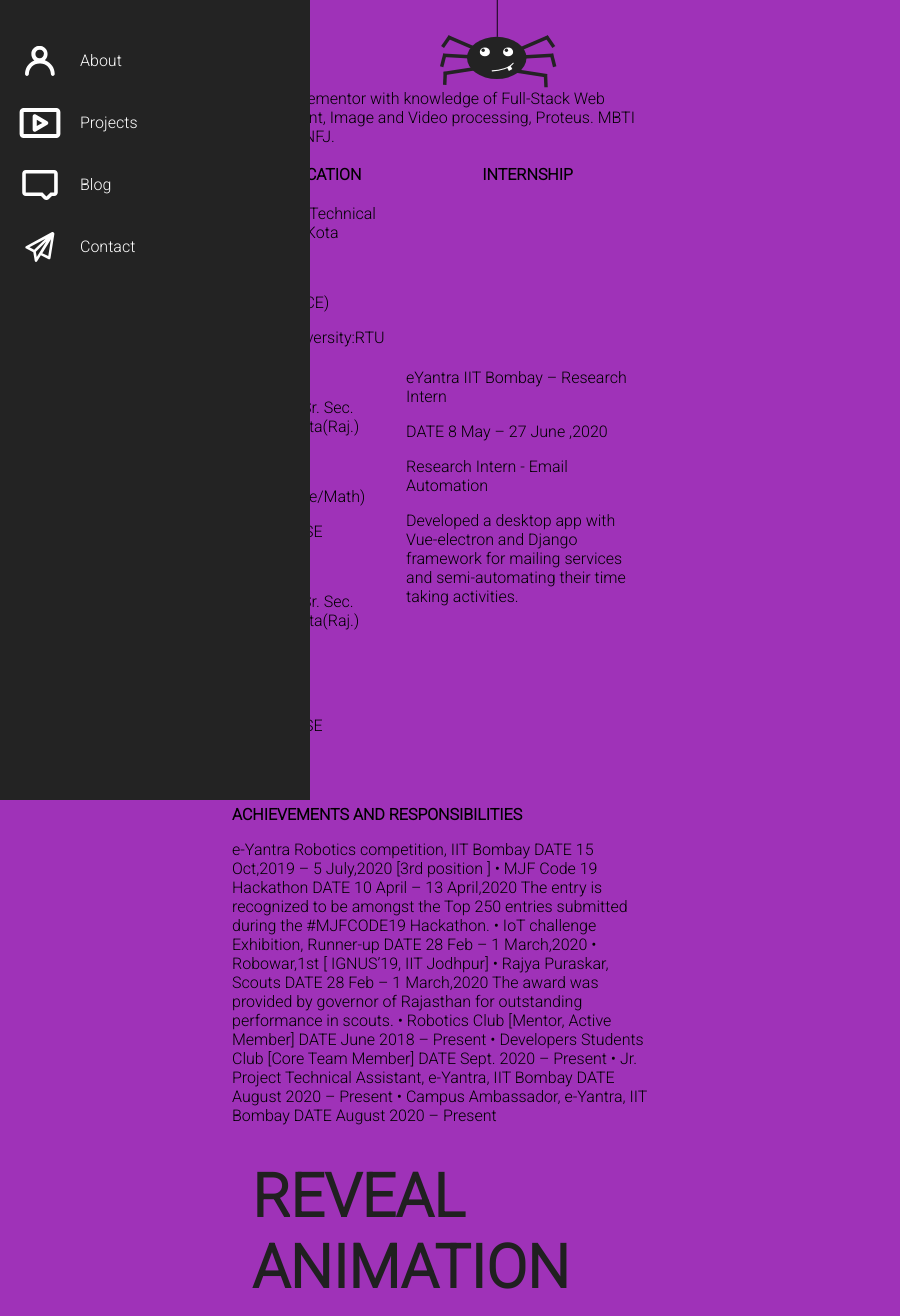
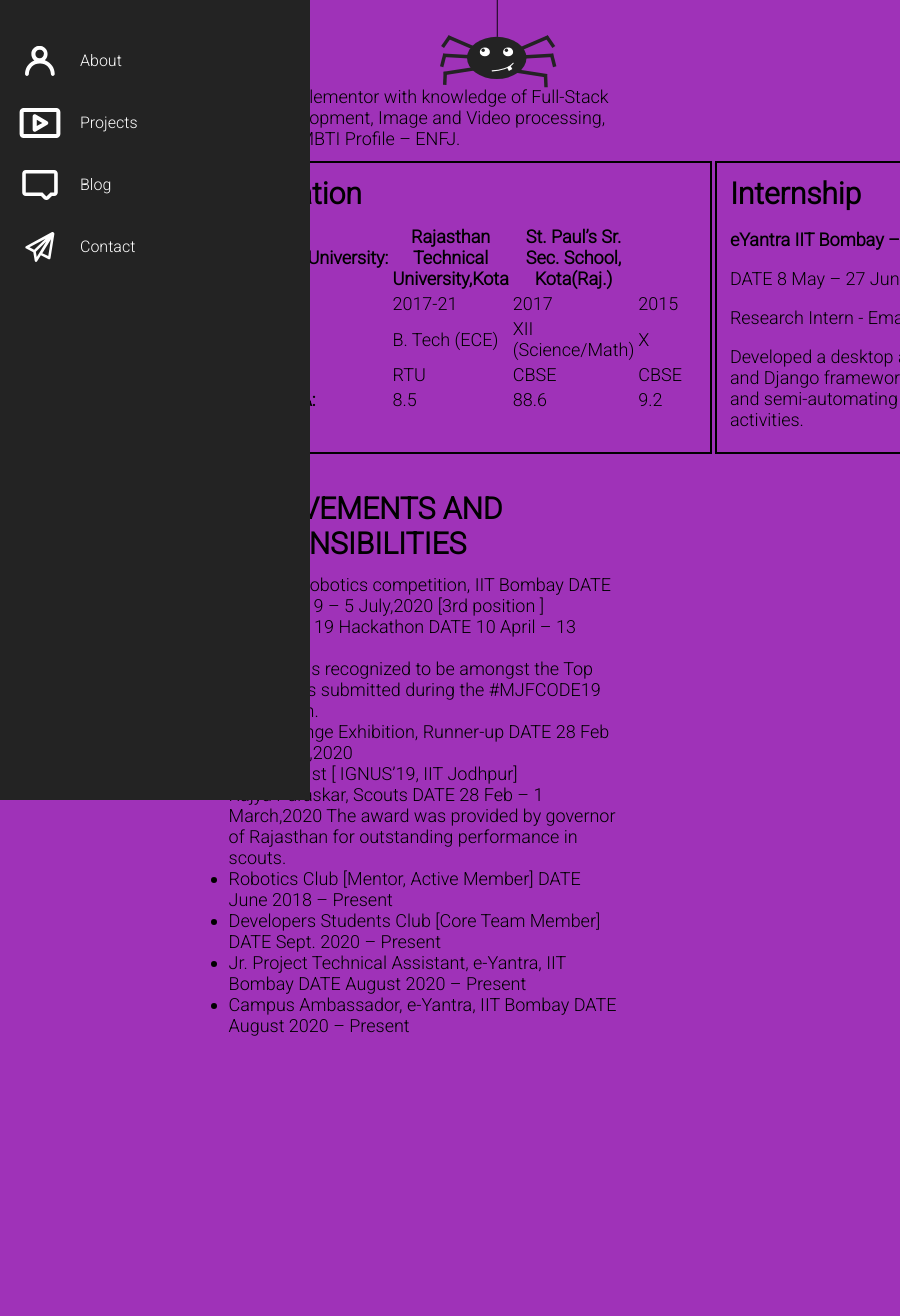
Before and after one commit to aakash1234567/resume_site, a Vue app: page / in a window 600 px wide. Shown: the top 1316 px of the page, 900 px wide, since content can reach past the window. After the commit the page ends 1048 px from the top, so only its background shows below. Built offline with nearby package versions, Linux system fonts and the light colour scheme.

Commit message:
homepage

```diff
--- a/src/components/aboutme.vue
+++ b/src/components/aboutme.vue
@@ -3,93 +3,81 @@
     <br>
     <br>
     <div class="has-animation animation-ltr" data-delay="10">
-      <p class=""><b>Profile </b></p>
-      <p>A fast implementor with knowledge of Full-Stack Web development, Image and Video
+      <p class="head"><b>Profile </b></p>
+      <p class="content">A fast implementor with knowledge of Full-Stack Web development, Image and Video
         processing, Proteus. MBTI Profile – ENFJ.
         </p>
     </div>
-    <div class="has-animation animation-ltr" data-delay="10">
-      <table>
+    <div class="has-animation animation-rtl fulltab" data-delay="1000" >
+      <div class="blk content" style="border:2px solid black">
+        <p class="head" ><b>Education</b></p>
+        <table class="blk content">
           <thead>
-          <th><b>EDUCATION</b></th>
-          <th> <b>INTERNSHIP</b> </th>
+            <th><b> School/University:</b></th>
+            <th><b>Rajasthan Technical University,Kota</b></th>
+            <th><b> St. Paul’s Sr. Sec. School, Kota(Raj.)</b></th>
           </thead>
           <tbody>
             <tr>
-            <td>
-              <div class="">
-                <p>Rajasthan Technical University,Kota</p>
-                <p>2017-21</p>
-                <p>B. Tech (ECE) </p>
-                <p>Board/University:RTU</p>
-                <p>CGPA: 8.5</p>
+              <td><b>Year:</b></td>
+              <td>2017-21</td>
+              <td>2017</td>
+              <td>2015</td>
+            </tr>
+            <tr>
+              <td><b>Class:</b> </td>
+              <td>B. Tech (ECE) </td>
+              <td>XII (Science/Math) </td>
+              <td>X</td>
+            </tr>
+            <tr>
+              <td><b>Board:</b> </td>
+              <td>RTU</td>
+              <td>CBSE </td>
+              <td>CBSE </td>
+            </tr>
+            <tr>
+              <td><b>%/CGPA:</b> </td>
+              <td>8.5</td>
+              <td>88.6</td>
+              <td>9.2</td>
+            </tr>
+          </tbody>
+        </table>
       </div>
-              <div class="">
-                <p>St. Paul’s Sr. Sec. School, Kota(Raj.)</p>
-                <p>2017 </p>
-                <p>XII (Science/Math) </p>
-                <p>Board: CBSE </p>
-                <p>%: 88.6</p>
-              </div>
-              <div class="">
-                <p>St. Paul’s Sr. Sec. School, Kota(Raj.)</p>
-                <p>2015 </p>
-                <p>X</p>
-                <p>Board: CBSE </p>
-                <p>CGPA: 9.2</p>
-              </div>
-            </td>
-            <td>
-              <div class="">
-                <p>eYantra IIT Bombay – Research Intern </p>
+      <div class="blk content" style="border:2px solid black">
+        <p class="head"> <b>Internship</b> </p>
+            <p> <b>eYantra IIT Bombay – Research Intern</b>  </p>
             <p>DATE 8 May – 27 June ,2020</p>
             <p>Research Intern - Email Automation </p>
             <p>Developed a desktop app with Vue-electron and Django framework for mailing
             services and semi-automating their time taking activities.
             </p>
       </div>
-            </td>
-          </tr>
-        </tbody>
-      </table>
-    </div>
-    <div class="has-animation animation-ltr" data-delay="10">
-      <p><b>ACHIEVEMENTS AND RESPONSIBILITIES</b> </p>
-      <p>e-Yantra Robotics competition, IIT Bombay DATE 15 Oct,2019 – 5 July,2020
-          [3rd position ]
-          • MJF Code 19 Hackathon DATE 10 April – 13 April,2020
-          The entry is recognized to be amongst the Top 250 entries submitted during the
-          #MJFCODE19 Hackathon.
-          • IoT challenge Exhibition, Runner-up DATE 28 Feb – 1 March,2020
-          • Robowar,1st [ IGNUS’19, IIT Jodhpur]
-          • Rajya Puraskar, Scouts DATE 28 Feb – 1 March,2020
-          The award was provided by governor of Rajasthan for outstanding performance
-          in scouts.
-          • Robotics Club [Mentor, Active Member] DATE June 2018 – Present
-          • Developers Students Club [Core Team Member] DATE Sept. 2020 – Present
-          • Jr. Project Technical Assistant, e-Yantra, IIT Bombay DATE August 2020 – Present
-          • Campus Ambassador, e-Yantra, IIT Bombay DATE August 2020 – Present
-          </p>
-    </div>
-    <div class="has-animation animation-ltr" data-delay="10">
-      <p class="bigger">Reveal Animation </p>
     </div>
 
-
-
-    <div class="has-animation animation-rtl" data-delay="1000">
-      <p class="text">Lorem ipsum dolor sit amet, consectetur adipisicing elit, sed do eiusmod tempor incididunt ut labore et dolore magna aliqua. Ut enim ad minim veniam, quis nostrud exercitation ullamco laboris nisi ut aliquip ex ea commodo consequat. Duis aute irure dolor in reprehenderit in voluptate velit esse cillum dolore eu fugiat nulla pariatur. Excepteur sint occaecat cupidatat non proident, sunt in culpa qui officia deserunt mollit anim id est laborum.</p>
+    <div class="has-animation animation-ltr" data-delay="10">
+      <p class="head"><b>ACHIEVEMENTS AND RESPONSIBILITIES</b> </p>
+      <ul class="content">
+        <li>e-Yantra Robotics competition, IIT Bombay DATE 15 Oct,2019 – 5 July,2020
+            [3rd position ]</li>
+        <li>MJF Code 19 Hackathon DATE 10 April – 13 April,2020 <br>
+        The entry is recognized to be amongst the Top 250 entries submitted during the
+        #MJFCODE19 Hackathon.</li>
+        <li>IoT challenge Exhibition, Runner-up DATE 28 Feb – 1 March,2020</li>
+        <li>Robowar,1st [ IGNUS’19, IIT Jodhpur]</li>
+        <li>Rajya Puraskar, Scouts DATE 28 Feb – 1 March,2020
+          The award was provided by governor of Rajasthan for outstanding performance
+          in scouts.</li>
+        <li>Robotics Club [Mentor, Active Member] DATE June 2018 – Present</li>
+        <li>Developers Students Club [Core Team Member] DATE Sept. 2020 – Present</li>
+        <li>Jr. Project Technical Assistant, e-Yantra, IIT Bombay DATE August 2020 – Present</li>
+        <li>Campus Ambassador, e-Yantra, IIT Bombay DATE August 2020 – Present</li>
+      </ul>
     </div>
-
-    <div class="has-animation animation-ltr" data-delay="1500">
-      <p class="text txt-center">V2 <a href="http://codepen.io/antho-fsy/pen/gWjJBQ">here</a> <br>
-    Scroll Reveal Animation
-      </p>
-    </div>
-
-    <div class="has-animation animation-rtl" data-delay="2000">
-      <img src="https://images.prismic.io/figaroimmo/943be1d1-6e3a-4c59-a5f1-97ce8b6ea147_lyon-confinement.jpg?auto=compress,format&rect=0,0,1000,667&w=720&h=480" width="600" />
-    </div>
+    <!-- <div class="has-animation animation-ltr" data-delay="10">
+      <p class="bigger">Reveal Animation </p>
+    </div> -->
   </div>
 </template>
 
@@ -245,282 +233,42 @@ $black: #202020;
 }
 
 </style>
-<style media="screen" scoped>
 
-/* ================ The Timeline ================ */
-
-.timeline {
+<style media="screen">
+  .head{
+    margin: 0;
+    font-size: 5vmin;
+    font-weight: 800;
+    padding-right: 2em;
+    color: black;
     position: relative;
-width: 660px;
-margin: 0 auto;
-margin-top: 20px;
-padding: 1em 0;
-list-style-type: none;
   }
-
-.timeline:before {
-position: absolute;
-left: 50%;
-top: 0;
-content: ' ';
-display: block;
-width: 6px;
-height: 100%;
-margin-left: -3px;
-background: rgb(80,80,80);
-background: -moz-linear-gradient(top, rgba(80,80,80,0) 0%, rgb(80,80,80) 8%, rgb(80,80,80) 92%, rgba(80,80,80,0) 100%);
-background: -webkit-gradient(linear, left top, left bottom, color-stop(0%,rgba(30,87,153,1)), color-stop(100%,rgba(125,185,232,1)));
-background: -webkit-linear-gradient(top, rgba(80,80,80,0) 0%, rgb(80,80,80) 8%, rgb(80,80,80) 92%, rgba(80,80,80,0) 100%);
-background: -o-linear-gradient(top, rgba(80,80,80,0) 0%, rgb(80,80,80) 8%, rgb(80,80,80) 92%, rgba(80,80,80,0) 100%);
-background: -ms-linear-gradient(top, rgba(80,80,80,0) 0%, rgb(80,80,80) 8%, rgb(80,80,80) 92%, rgba(80,80,80,0) 100%);
-background: linear-gradient(to bottom, rgba(80,80,80,0) 0%, rgb(80,80,80) 8%, rgb(80,80,80) 92%, rgba(80,80,80,0) 100%);
-
-z-index: 5;
+  .blk{
+    background-color: transparent;
   }
-
-.timeline li {
-padding: 1em 0;
+  .content{
+    margin: 0;
+    font-size: 3vmin;
+    font-weight: 200;
+    padding: .7em;
+    color: black;
+    position: relative;
+    height:80%;
   }
-
-.timeline li:after {
-content: "";
-display: block;
-height: 0;
-clear: both;
-visibility: hidden;
+  #brdr{
+    border-collapse:collapse;
   }
-
-.direction-l {
-position: relative;
-width: 300px;
-float: left;
-text-align: right;
+  .fulltab{
+    height: 55vmin;
+    width:145vmin;
+    overflow:auto;
+    resize:both;
+    background:transparent;
+    display: grid;
+    grid-template-columns: repeat(2, 1fr);
+     gap: .2em;
   }
-
-.direction-r {
-position: relative;
-width: 300px;
-float: right;
-}
-
-.flag-wrapper {
-position: relative;
-display: inline-block;
-
-text-align: center;
-}
-
-.flag {
-position: relative;
-display: inline;
-background: rgb(248,248,248);
-padding: 6px 10px;
-border-radius: 5px;
-
-font-weight: 600;
-text-align: left;
-}
-
-.direction-l .flag {
--webkit-box-shadow: -1px 1px 1px rgba(0,0,0,0.15), 0 0 1px rgba(0,0,0,0.15);
--moz-box-shadow: -1px 1px 1px rgba(0,0,0,0.15), 0 0 1px rgba(0,0,0,0.15);
-box-shadow: -1px 1px 1px rgba(0,0,0,0.15), 0 0 1px rgba(0,0,0,0.15);
-}
-
-.direction-r .flag {
--webkit-box-shadow: 1px 1px 1px rgba(0,0,0,0.15), 0 0 1px rgba(0,0,0,0.15);
--moz-box-shadow: 1px 1px 1px rgba(0,0,0,0.15), 0 0 1px rgba(0,0,0,0.15);
-box-shadow: 1px 1px 1px rgba(0,0,0,0.15), 0 0 1px rgba(0,0,0,0.15);
-}
-
-.direction-l .flag:before,
-.direction-r .flag:before {
-position: absolute;
-top: 50%;
-right: -40px;
-content: ' ';
-display: block;
-width: 12px;
-height: 12px;
-margin-top: -10px;
-background: #fff;
-border-radius: 10px;
-border: 4px solid rgb(255,80,80);
-z-index: 10;
-}
-
-.direction-r .flag:before {
-left: -40px;
-}
-
-.direction-l .flag:after {
-content: "";
-position: absolute;
-left: 100%;
-top: 50%;
-height: 0;
-width: 0;
-margin-top: -8px;
-border: solid transparent;
-border-left-color: rgb(248,248,248);
-border-width: 8px;
-pointer-events: none;
-}
-
-.direction-r .flag:after {
-content: "";
-position: absolute;
-right: 100%;
-top: 50%;
-height: 0;
-width: 0;
-margin-top: -8px;
-border: solid transparent;
-border-right-color: rgb(248,248,248);
-border-width: 8px;
-pointer-events: none;
-}
-
-.time-wrapper {
-display: inline;
-
-line-height: 1em;
-font-size: 0.66666em;
-color: rgb(250,80,80);
-vertical-align: middle;
-}
-
-.direction-l .time-wrapper {
-float: left;
-}
-
-.direction-r .time-wrapper {
-float: right;
-}
-
-.time {
-display: inline-block;
-padding: 4px 6px;
-background: rgb(248,248,248);
-}
-
-.desc {
-margin: 1em 0.75em 0 0;
-
-font-size: 0.77777em;
-font-style: italic;
-line-height: 1.5em;
-}
-
-.direction-r .desc {
-margin: 1em 0 0 0.75em;
-}
-
-/* ================ Timeline Media Queries ================ */
-
-@media screen and (max-width: 660px) {
-
-.timeline {
-width: 100%;
-padding: 4em 0 1em 0;
-}
-
-.timeline li {
-padding: 2em 0;
-}
-
-.direction-l,
-.direction-r {
-float: none;
-width: 100%;
-
-text-align: center;
-}
-
-.flag-wrapper {
-text-align: center;
-}
-
-.flag {
-background: rgb(255,255,255);
-z-index: 15;
-}
-
-.direction-l .flag:before,
-.direction-r .flag:before {
-position: absolute;
-top: -30px;
-left: 50%;
-content: ' ';
-display: block;
-width: 12px;
-height: 12px;
-margin-left: -9px;
-background: #fff;
-border-radius: 10px;
-border: 4px solid rgb(255,80,80);
-z-index: 10;
-}
-
-.direction-l .flag:after,
-.direction-r .flag:after {
-content: "";
-position: absolute;
-left: 50%;
-top: -8px;
-height: 0;
-width: 0;
-margin-left: -8px;
-border: solid transparent;
-border-bottom-color: rgb(255,255,255);
-border-width: 8px;
-pointer-events: none;
-}
-
-.time-wrapper {
-display: block;
-position: relative;
-margin: 4px 0 0 0;
-z-index: 14;
-}
-
-.direction-l .time-wrapper {
-float: none;
-}
-
-.direction-r .time-wrapper {
-float: none;
-}
-
-.desc {
-position: relative;
-margin: 1em 0 0 0;
-padding: 1em;
-background: rgb(245,245,245);
--webkit-box-shadow: 0 0 1px rgba(0,0,0,0.20);
--moz-box-shadow: 0 0 1px rgba(0,0,0,0.20);
-box-shadow: 0 0 1px rgba(0,0,0,0.20);
-
-z-index: 15;
-}
-
-.direction-l .desc,
-.direction-r .desc {
-position: relative;
-margin: 1em 1em 0 1em;
-padding: 1em;
-
-z-index: 15;
-}
-
-}
-
-@media screen and (min-width: 400px ?? max-width: 660px) {
-
-.direction-l .desc,
-.direction-r .desc {
-margin: 1em 4em 0 4em;
-}
-
+  th td{
+    border:2px solid black
   }
 </style>
--- a/src/views/Home.vue
+++ b/src/views/Home.vue
@@ -4,7 +4,7 @@
       <svg id="frame" width="100%" height="100%" viewBox="0 0 736 866" fill="none" xmlns="http://www.w3.org/2000/svg">
       <path d="M309.5 59C309.5 68.753 304.34 77.6171 295.93 84.0589C287.519 90.5011 275.878 94.5 263 94.5C250.122 94.5 238.481 90.5011 230.07 84.0589C221.66 77.6171 216.5 68.753 216.5 59C216.5 49.247 221.66 40.3829 230.07 33.9411C238.481 27.4989 250.122 23.5 263 23.5C275.878 23.5 287.519 27.4989 295.93 33.9411C304.34 40.3829 309.5 49.247 309.5 59Z" fill="#FFC1DF" stroke="#0B0A0A"/>
       <rect x="52" y="59" width="629" height="752" rx="16" fill="#331B32"/>
-      <image id="pic" x="86" y="88" width="564" height="694" href="../assets/logo.png"/>
+      <image id="pic" x="86" y="88" width="564" height="694" href="../assets/pic.jpeg"/>
       <rect x="134.038" y="5" width="55" height="184" transform="rotate(46.7581 134.038 5)" fill="#C4C4C4" fill-opacity="0.74"/>
       <rect x="698.038" y="699" width="55" height="184" transform="rotate(46.7581 698.038 699)" fill="#C4C4C4" fill-opacity="0.74"/>
       <path d="M309.5 19.5C309.5 24.8037 308.121 29.5819 305.918 33.0187C303.711 36.4611 300.723 38.5 297.5 38.5C294.277 38.5 291.289 36.4611 289.082 33.0187C286.879 29.5819 285.5 24.8037 285.5 19.5C285.5 14.1963 286.879 9.41809 289.082 5.98125C291.289 2.5389 294.277 0.5 297.5 0.5C300.723 0.5 303.711 2.5389 305.918 5.98125C308.121 9.41809 309.5 14.1963 309.5 19.5Z" fill="#FFC1DF" stroke="black"/>
@@ -42,7 +42,7 @@ export default {
   }
   .home{
     position: absolute;
-    padding-left: 7em;
+    padding-left: 6em;
     height: 100%;
     width:100%;
     /* border: 2px solid green; */
```
Also changed, not shown: src/assets/pic.jpeg (added). Lines whose indentation alone changed are shown as unchanged.
